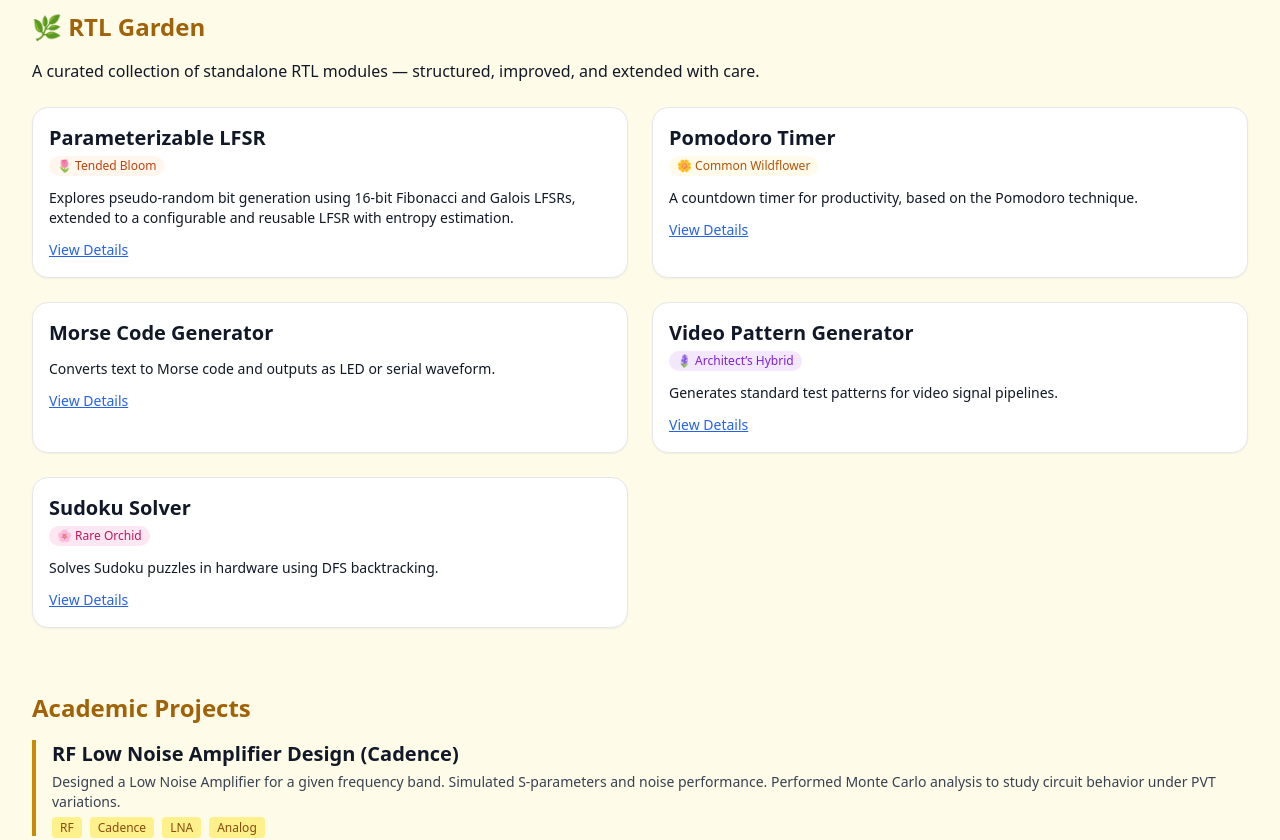
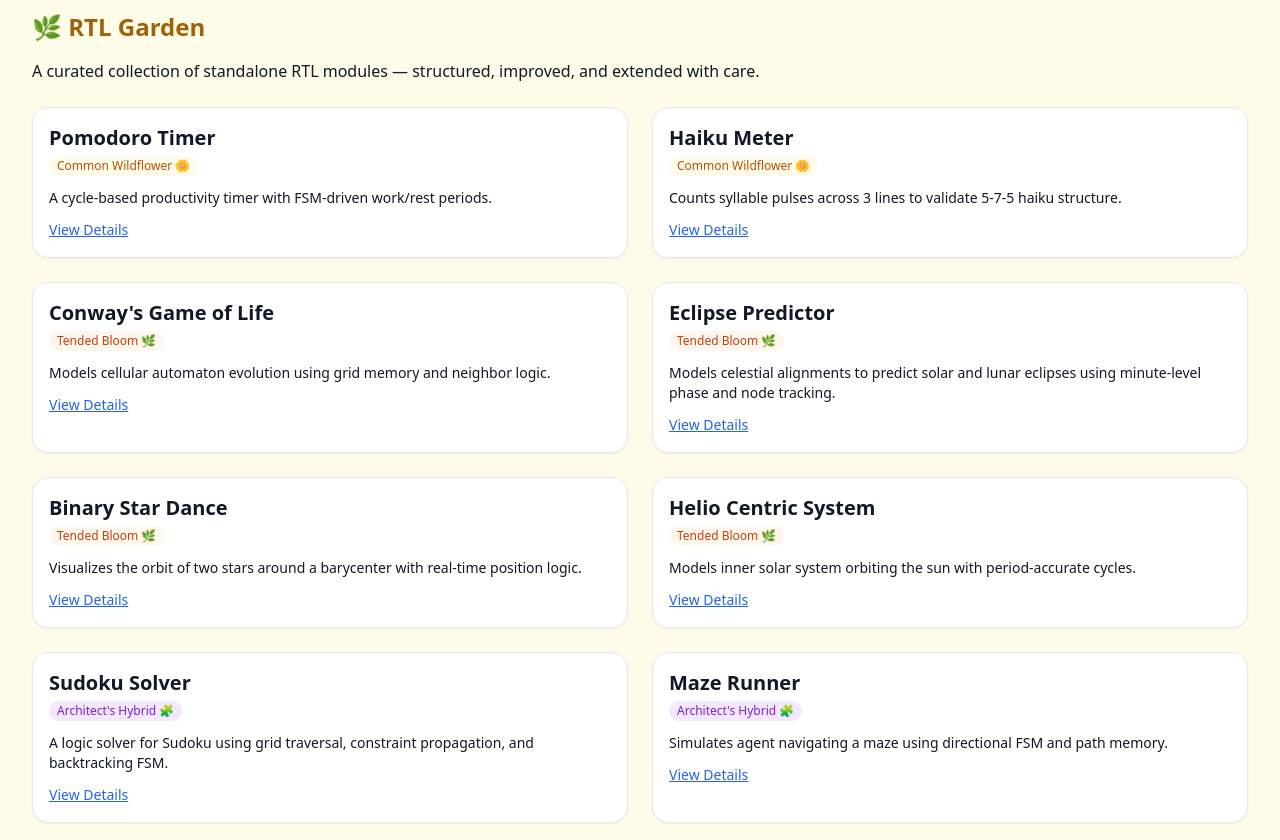
Before and after one commit to Veena-vk/veena-portfolio-dev, a Next.js app: page /sun in a window 1280 px wide. Shown: the part 1900-2740 px from the top of the page. Built offline with nearby package versions, Linux system fonts and the light colour scheme.

Commit message:
Update rtlGarden.ts

```diff
--- a/app/sun/data/rtlGarden.ts
+++ b/app/sun/data/rtlGarden.ts
@@ -1,431 +1,143 @@
 export const rtlGarden = [
+  // 🌼 COMMON WILDFLOWER
   {
-    id: "lfsr",
-    title: "Parameterizable LFSR",
-    rarity: "🌷 Tended Bloom",
-    description: "Explores pseudo-random bit generation using 16-bit Fibonacci and Galois LFSRs, extended to a configurable and reusable LFSR with entropy estimation.",
+    id: "pomodoro-timer",
+    title: "Pomodoro Timer",
+    rarity: "Common Wildflower 🌼",
+    description: "A cycle-based productivity timer with FSM-driven work/rest periods.",
     phases: [
       {
-        label: "Baseline",
-        summary: "16-bit Fibonacci and Galois LFSRs with fixed taps and seed. Compared for behavior and hardware usage.",
+        label: "Core FSM",
+        summary: "Implements timer state machine for work and break intervals.",
         status: "Complete",
-        snippet: `// 16-bit Galois LFSR (X^16 + X^14 + X^13 + X^11 + 1)
-module lfsr_galois_16 (
-    input wire clk,
-    input wire rst_n,
-    input wire load,
-    input wire start,
-    input wire [15:0] seed,
-    output wire [15:0] data_out,
-    output valid
-    );
+      },
+    ],
+  },
+  {
+    id: "haiku-meter",
+    title: "Haiku Meter",
+    rarity: "Common Wildflower 🌼",
+    description: "Counts syllable pulses across 3 lines to validate 5-7-5 haiku structure.",
+    phases: [
+      {
+        label: "Syllable Pulse FSM",
+        summary: "Advances through 3-line state machine and compares line counts.",
+        status: "Complete",
+        snippet: `assign is_haiku = fsm_done & (line1 == 5) & (line2 == 7) & (line3 == 5);`,
+      },
+    ],
+  },
 
-    reg [15:0] lfsr_reg;
-    reg val_reg;
-    wire feedback;
-    assign feedback = lfsr_reg[15];
-    always @(posedge clk or negedge rst_n) begin
-    if (!rst_n) begin
-        lfsr_reg <= 0;
-        val_reg <= 0;
-    end
-    else if (load) begin
-        lfsr_reg <= (seed == 0)?16'h1 : seed;
-        val_reg <= 0;
-    end
-    else if(start) begin
-        val_reg <= 1;
-        lfsr_reg[0]  <= feedback;
-	lfsr_reg[1]  <= lfsr_reg[0];
-	lfsr_reg[2]  <= lfsr_reg[1];
-	lfsr_reg[3]  <= lfsr_reg[2];
-	lfsr_reg[4]  <= lfsr_reg[3];
-	lfsr_reg[5]  <= lfsr_reg[4];
-	lfsr_reg[6]  <= lfsr_reg[5];
-	lfsr_reg[7]  <= lfsr_reg[6];
-	lfsr_reg[8]  <= lfsr_reg[7];
-	lfsr_reg[9]  <= lfsr_reg[8];
-	lfsr_reg[10] <= lfsr_reg[9] ^ feedback;   // x¹¹
-	lfsr_reg[11]  <= lfsr_reg[10];
-	lfsr_reg[12] <= lfsr_reg[11] ^ feedback;  // x¹³
-	lfsr_reg[13] <= lfsr_reg[12] ^ feedback;  // x¹⁴
-	lfsr_reg[14] <= lfsr_reg[13] ^ feedback;  // x¹⁵
-	lfsr_reg[15] <= lfsr_reg[14];             // shift MSB
-    end
-   end
-   assign data_out = lfsr_reg;
-   assign valid = val_reg;
-   endmodule
-        `.trim(),
+  // 🌿 TENDED BLOOM
+  {
+    id: "conway-life",
+    title: "Conway's Game of Life",
+    rarity: "Tended Bloom 🌿",
+    description: "Models cellular automaton evolution using grid memory and neighbor logic.",
+    phases: [
+      {
+        label: "Grid Evolution Logic",
+        summary: "Applies rules on each tick to evolve grid cells.",
+        status: "In Progress",
       },
+    ],
+  },
+  {
+    id: "eclipse-predictor",
+    title: "Eclipse Predictor",
+    rarity: "Tended Bloom 🌿",
+    description: "Models celestial alignments to predict solar and lunar eclipses using minute-level phase and node tracking.",
+    phases: [
       {
-        label: "Improved",
-        summary: "Parameterizable LFSR supporting any type(Galois, Fibonacci), width and tap mask.",
-        status: "Complete",
-        snippet: `// Parameterized LFSR with entropy analyzer
-module lfsr_parametrized #(
-  parameter LFSR_WIDTH = 16,
-  parameter SEED = 16'hFFFF,
-  parameter [LFSR_WIDTH-1:0] TAPS = 16'b1101010000000000
-  )
-  (
-  input wire clk,
-  input wire rst_n,
-  input wire load,
-  input wire start,
-  input wire mode,
-  input wire [LFSR_WIDTH-1:0] seed,
-  output wire [LFSR_WIDTH-1:0] data_out,
-  output valid
-  );
-    reg [LFSR_WIDTH-1:0] lfsr_reg;
-    reg val_reg;
-    wire feedback = (mode == 0) ? lfsr_reg[LFSR_WIDTH-1] : compute_feedback(lfsr_reg, TAPS);
-    integer i;
-    function automatic logic compute_feedback(
-      input logic [LFSR_WIDTH-1:0] state,
-      input logic [LFSR_WIDTH-1:0] taps
-      );
-      logic fb;
-      integer j;
-      begin
-        fb = 1'b0;
-        for (j = 0; j < LFSR_WIDTH; j = j + 1) begin
-          if (taps[j])
-            fb = fb ^ state[j];
-          end
-        return fb;
-      end
-    endfunction
-
-    always @(posedge clk or negedge rst_n) begin
-    if (!rst_n) begin
-        lfsr_reg <= 0;
-        val_reg <= 0;
-    end
-    else if (load) begin
-        lfsr_reg <= (seed == 0) ? (LFSR_WIDTH)'h1 : seed;
-        val_reg <= 0;
-    end
-    else if(start) begin
-        if (mode == 0) begin   //Galois
-           for (i = LFSR_WIDTH-1; i > 0; i = i - 1) begin
-     	      lfsr_reg[i] <= lfsr_reg[i-1] ^ (TAPS[i] & feedback);
-           end
-           lfsr_reg[0] <= feedback;
-           val_reg <= 1;
-        end
-        else begin
-           lfsr_reg <= {lfsr_reg[LFSR_WIDTH-2:0],feedback};
-           val_reg <= 1;
-        end
-    end
-    end
-   assign data_out = lfsr_reg;
-   assign valid = val_reg;
-   endmodule
-
-        `.trim(),
+        label: "Celestial Condition FSM",
+        summary: "Detects new/full moon + node alignment to raise eclipse flags.",
+        status: "In Progress",
+        snippet: `assign is_new_moon  = (moon_phase < THRESHOLD) || (moon_phase > (CYCLE - THRESHOLD));
+assign near_node    = (node_phase < THRESHOLD) || (node_phase > (CYCLE - THRESHOLD));
+assign solar_eclipse = is_new_moon && near_node;`,
       },
+    ],
+  },
+  {
+    id: "binary-star-dance",
+    title: "Binary Star Dance",
+    rarity: "Tended Bloom 🌿",
+    description: "Visualizes the orbit of two stars around a barycenter with real-time position logic.",
+    phases: [
       {
-        label: "Add-ons",
-        summary: "CRC wrapper and data scrambler integration using LFSR core.",
+        label: "Orbit Position Generator",
+        summary: "Calculates angular positions of stars in circular or elliptical orbit.",
         status: "Planned",
       },
     ],
-    tags: ["rng", "bit-manipulation", "modular"],
   },
-   {
-    id: "pomodoro",
-    title: "Pomodoro Timer",
-    rarity: "🌼 Common Wildflower",
-    description: "A countdown timer for productivity, based on the Pomodoro technique.",
+  {
+    id: "helio-centric-system",
+    title: "Helio Centric System",
+    rarity: "Tended Bloom 🌿",
+    description: "Models inner solar system orbiting the sun with period-accurate cycles.",
     phases: [
       {
-        label: "Baseline",
-        summary: "25-minute countdown with start/reset. Displays status via LED.",
-        status: "Complete",
-        snippet: `
-module pomodoro_timer (
-input wire clk,
-input wire rst_n,
-input wire start,
-output wire [7:0] minutes,
-output wire [7:0] seconds,
-output wire time_over
-);
-
-reg [7: 0] min_reg,sec_reg = 0;
-integer count = 0;
-reg timeout = 0;
-
-always @(posedge clk or negedge rst_n) begin
-   if (!rst_n) begin
-       min_reg <= 0;
-       sec_reg <= 0;
-       count <= 0;
-       timeout <= 0;
-   end
-   else if (start) begin
-       count <= count+1;
-       if (count == 10000000)    //Assuming 100MHz Clock
-          count <= 0;
-          sec_reg <= sec_reg +1;
-       end
-       if (sec_reg == 59) begin
-           sec_reg <= 0;
-           min_reg <= min_reg + 1;
-       end
-       if (min_reg == 25) begin
-          min_reg <= 0;
-          timeout <= 1;
-       end
-  end
-assign minutes = min_reg;
-assign seconds = sec_reg;
-assign time_over = timeout;
-endmodule
-        `.trim(),
-      },
-      {
-        label: "Improved",
-        summary: "Custom durations for work/break + visual indicator (LED blink patterns).",
-        status: "Planned",
-      },
-      {
-        label: "Add-ons",
-        summary: "AXI-lite interface for configuration from a soft CPU.",
+        label: "Orbital FSM",
+        summary: "Drives planet positions with simplified Keplerian timing.",
         status: "Planned",
       },
     ],
-    tags: ["timer", "productivity", "axi-lite"],
   },
 
+  // 🧩 ARCHITECT'S HYBRID
   {
-    id: "morse",
-    title: "Morse Code Generator",
-    difficulty: "Medium",
-    description: "Converts text to Morse code and outputs as LED or serial waveform.",
+    id: "sudoku-solver",
+    title: "Sudoku Solver",
+    rarity: "Architect's Hybrid 🧩",
+    description: "A logic solver for Sudoku using grid traversal, constraint propagation, and backtracking FSM.",
     phases: [
       {
-        label: "Baseline",
-        summary: "Hardcoded ROM-based message blinking on LED.",
-        status: "Complete",
-        snippet: `
-module morse_led (
-  input clk, rst,
-  output reg led
-);
-  reg [31:0] rom [0:15] = {
-    32'b10111000000000000000000000000000, // S
-    32'b11101110111000000000000000000000  // O
-  };
-  reg [3:0] idx;
-  reg [5:0] bit;
-
-  always @(posedge clk or posedge rst) begin
-    if (rst) begin
-      idx <= 0; bit <= 0; led <= 0;
-    end else begin
-      led <= rom[idx][31 - bit];
-      bit <= bit + 1;
-      if (bit == 31) begin
-        bit <= 0; idx <= idx + 1;
-      end
-    end
-  end
-endmodule
-        `.trim(),
-      },
-      {
-        label: "Improved",
-        summary: "ASCII text decoder using lookup table.",
-        status: "Planned",
-      },
-      {
-        label: "Add-ons",
-        summary: "UART input, audio waveform generation.",
+        label: "Grid FSM",
+        summary: "Manages traversal and number assignment through nested states.",
         status: "Planned",
       },
     ],
-    tags: ["fun", "communication", "led"],
   },
-
   {
-    id: "pattern-gen",
-    title: "Video Pattern Generator",
-    rarity: "🪻 Architect’s Hybrid",
-    description: "Generates standard test patterns for video signal pipelines.",
+    id: "maze-runner",
+    title: "Maze Runner",
+    rarity: "Architect's Hybrid 🧩",
+    description: "Simulates agent navigating a maze using directional FSM and path memory.",
     phases: [
       {
-        label: "Baseline",
-        summary: "640×480 checkerboard using VGA timing generator.",
-        status: "Complete",
-        snippet: `
-module top (
-    input wire clk_25MHz,       // 25.2 MHz VGA pixel clock
-    input wire rst_n,           // Active-low reset
-    output wire hsync,          // VGA HSync
-    output wire vsync,          // VGA VSync
-    output wire [7:0] red,      // VGA Red channel
-    output wire [7:0] green,    // VGA Green channel
-    output wire [7:0] blue      // VGA Blue channel
-);
-
-    // Internal signals
-    wire [9:0] hcount, vcount;
-    wire [23:0] rgb;
-    wire active_video;
-
-    // Timing generator instance
-    // Timing code omitted for brevity
-    vga_timing timing_inst (
-        .vga_clk(clk_25MHz),
-        .rst_n(rst_n),
-        .hsync(hsync),
-        .vsync(vsync),
-        .hcount(hcount),
-        .vcount(vcount)
-    );
-
-    // Active video region (visible area: 640x480)
-    assign active_video = (hcount < 640) && (vcount < 480);
-
-    // Checkerboard pattern generator
-    // Checker pattern code omitted for brevity
-    // Simple Logic (hcount[5] ^ vcount[5]) changes every 32 pixels
-    checkerboard pattern_inst (
-        .hcount(hcount),
-        .vcount(vcount),
-        .active_video(active_video),
-        .rgb(rgb)
-    );
-
-    // Output RGB channels
-    assign red   = rgb[23:16];
-    assign green = rgb[15:8];
-    assign blue  = rgb[7:0];
-
-endmodule
-        `.trim(),
-      },
-      {
-        label: "Improved",
-        summary: "Adds multiple patterns, resolution selection.",
-        status: "Complete",
-	snippet:`
-module pattern_generator #(
-    parameter [1:0] RESOLUTION = 0
-)(
-    input wire [9:0] hcount,
-    input wire [9:0] vcount,
-    input wire [1:0] select,  // Pattern Select
-    input wire active_video,
-    output wire [23:0] rgb
-);
-
-    // -------------------------------
-    // Resolution Parameters
-    // -------------------------------
-    localparam integer H_ACTIVE =
-        (RESOLUTION == 2) ? 1024 :
-        (RESOLUTION == 1) ? 800  :
-                            640;
-
-    localparam integer V_ACTIVE =
-        (RESOLUTION == 2) ? 768 :
-        (RESOLUTION == 1) ? 600 :
-                            480;
-
-    // -------------------------------
-    // Pattern Select Codes
-    // -------------------------------
-    localparam CHECKERBOARD = 2'b00;
-    localparam COLOR_BARS   = 2'b01;
-    localparam GRADIENT     = 2'b10;
-    localparam SOLID_COLOR  = 2'b11;
-
-    // -------------------------------
-    // Pattern Logic
-    // -------------------------------
-    reg [23:0] rgb_reg;
-
-    always @(*) begin
-        if (active_video) begin
-            case (select)
-                CHECKERBOARD: begin
-                    if (hcount[5] ^ vcount[5])
-                        rgb_reg = 24'hFFFFFF;  // White
-                    else
-                        rgb_reg = 24'h000000;  // Black
-                end
-
-                COLOR_BARS: begin
-                    if (vcount < V_ACTIVE / 6)
-                        rgb_reg = 24'hFF0000;  // Red
-                    else if (vcount < 2 * V_ACTIVE / 6)
-                        rgb_reg = 24'h00FF00;  // Green
-                    else if (vcount < 3 * V_ACTIVE / 6)
-                        rgb_reg = 24'h0000FF;  // Blue
-                    else if (vcount < 4 * V_ACTIVE / 6)
-                        rgb_reg = 24'hFFFF00;  // Yellow
-                    else if (vcount < 5 * V_ACTIVE / 6)
-                        rgb_reg = 24'hFF00FF;  // Magenta
-                    else
-                        rgb_reg = 24'h00FFFF;  // Cyan
-                end
-
-                GRADIENT: begin
-                    rgb_reg = {hcount[7:0], 8'd0, 8'd255 - hcount[7:0]};
-                end
-
-                SOLID_COLOR: begin
-                    rgb_reg = 24'h0000FF;  // Solid Green
-                end
-
-                default: rgb_reg = 24'h000000;
-            endcase
-        end else begin
-            rgb_reg = 24'h000000; // Outside active video
-        end
-    end
-
-    assign rgb = rgb_reg;
-
-endmodule
-    `.trim(),
-      },
-      {
-        label: "Add-ons",
-        summary: "Dynamic pattern select via register interface.",
+        label: "Direction FSM",
+        summary: "Controls movement decisions based on wall inputs.",
         status: "Planned",
       },
     ],
-    tags: ["video", "vga", "testbench"],
   },
 
+  // 🪷 RARE ORCHID
   {
-    id: "sudoku",
-    title: "Sudoku Solver",
-    rarity: "🌸 Rare Orchid",
-    description: "Solves Sudoku puzzles in hardware using DFS backtracking.",
+    id: "raga-identifier",
+    title: "Raga Identifier",
+    rarity: "Rare Orchid 🪷",
+    description: "Detects Melakarta Carnatic ragas based on note sequences from audio stream.",
     phases: [
       {
-        label: "Baseline",
-        summary: "Fixed 9x9 puzzle, brute-force depth-first backtracking in RTL.",
-        status: "Planned",
-      },
-      {
-        label: "Improved",
-        summary: "Configurable board loader and modular solver core.",
-        status: "Planned",
-      },
-      {
-        label: "Add-ons",
-        summary: "AXI interface to load puzzle and trigger solve from host CPU.",
+        label: "Melakarta Matcher",
+        summary: "Compares extracted swara patterns against 72 Melakarta templates.",
         status: "Planned",
       },
     ],
-    tags: ["algorithmic", "search", "experimental"],
+  },
+  {
+    id: "kolam-compiler",
+    title: "Kolam Compiler",
+    rarity: "Rare Orchid 🪷",
+    description: "Generates chikku kolam strokes from seed points using symmetric line walkers.",
+    phases: [
+      {
+        label: "Grid Walker",
+        summary: "Traces looping symmetric strokes over 2D grid.",
+        status: "Planned",
+      },
+    ],
   },
 ];
```
